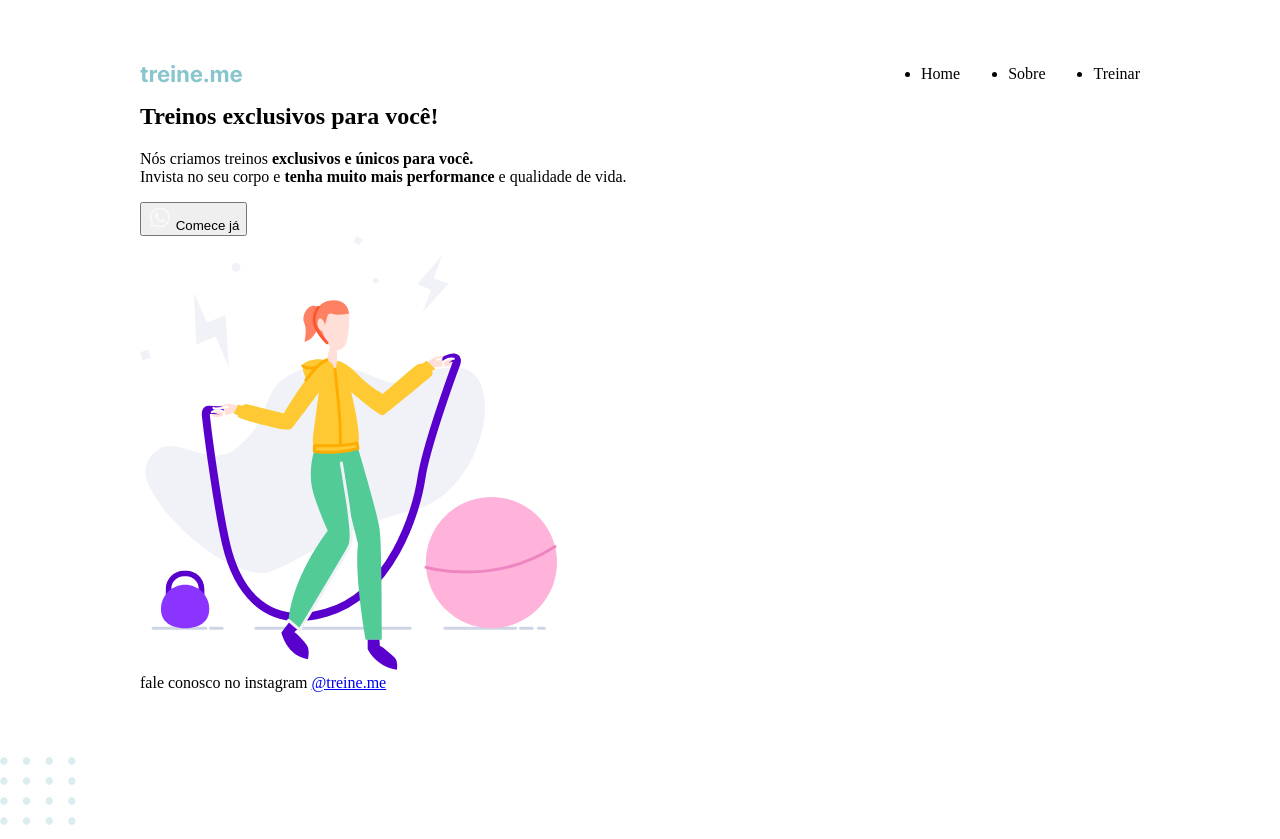
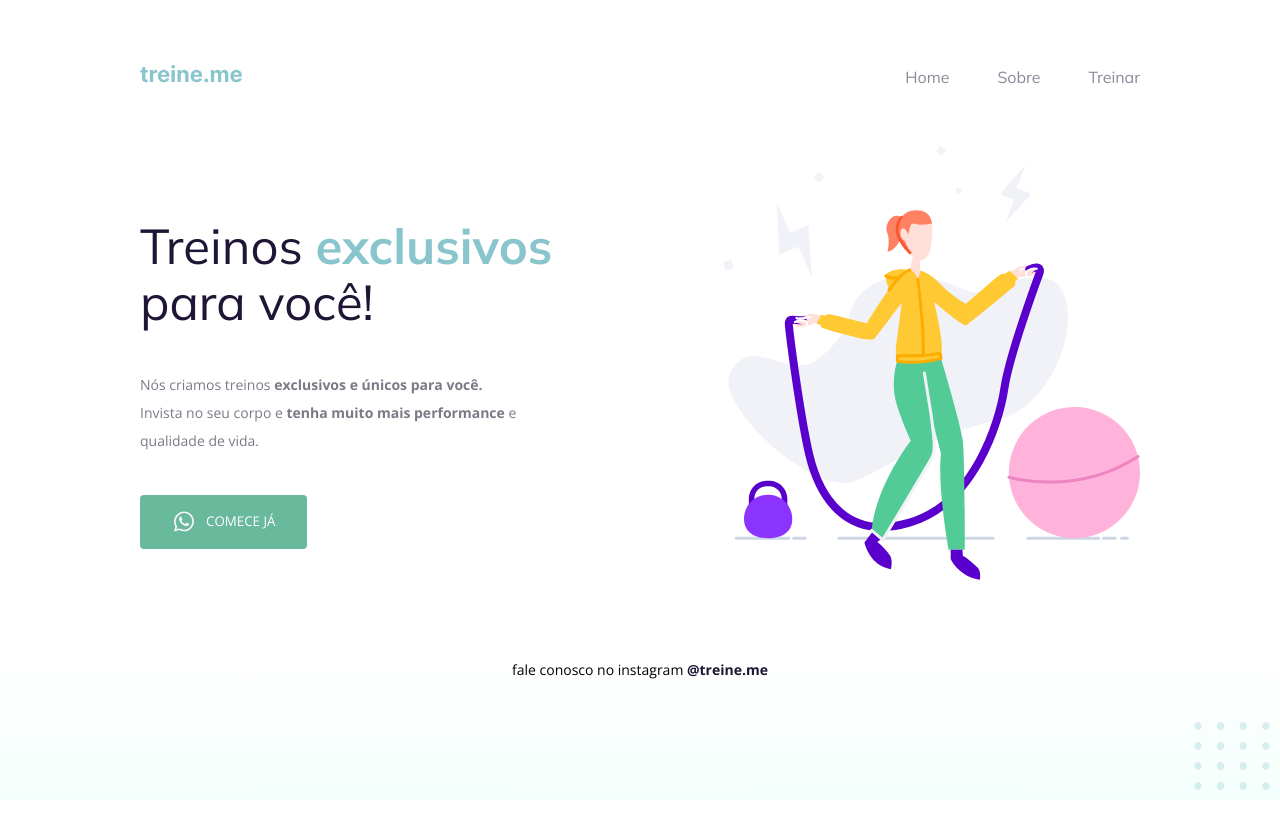
Before and after one commit to Edwardmaster7/Explorer, a plain HTML site: page Projeto02/index.html in a window 1280 px wide. After the commit the page ends 800 px from the top, so only its background shows below. Drawn offline with nearby package versions, Linux system fonts and the light colour scheme.

Commit message:
modified:   Projeto02/index.html 	modified:   Projeto02/style.css

```diff
--- a/Projeto02/index.html
+++ b/Projeto02/index.html
@@ -5,25 +5,30 @@
     <meta name="viewport" content="width=device-width, initial-scale=1.0">
     <title>Treine.me</title>
     <link rel="stylesheet" href="style.css">
+    <link rel="preconnect" href="https://fonts.googleapis.com">
+<link rel="preconnect" href="https://fonts.gstatic.com" crossorigin>
+<link href="https://fonts.googleapis.com/css2?family=Mulish:wght@400;700&family=Open+Sans:wght@400;700&display=swap" rel="stylesheet">
 </head>
 <body>
     <div class="page">
-        <header>
-            <img src="images/treine-me.svg" alt="Logomarca da Treine.me">
-            <nav>
-                <ul>
-                    <li>Home</li>
-                    <li>Sobre</li>
-                    <li>Treinar</li>
-                </ul>
-            </nav>
-        </header>
+        <nav>
+            <a id = "logo" href="#">
+                <img src="images/treine-me.svg" alt="Logomarca da Treine.me">
+            </a>
+            <ul>
+                <li><a href="#"> Home </a></li>
+                <li><a href="#"> Sobre </a></li>
+                <li><a href="#"> Treinar </a></li>
+            </ul>
+        </nav>
         <main>
             <section class="text">
                 <h1>Treinos <span>exclusivos</span> para você!</h1>
                 <p>Nós criamos treinos <strong>exclusivos e únicos para você.</strong>
                     <br>
-                    Invista no seu corpo e <strong>tenha muito mais performance</strong> e qualidade de vida.
+                    Invista no seu corpo e <strong>tenha muito mais performance</strong> e
+                    <br>
+                    qualidade de vida.
                 </p>
 
                 <button>
@@ -37,6 +42,6 @@
                fale conosco no instagram <a href="https://instagram.com/treineme" target="_blank">@treine.me</a>
         </footer>
     </div>
-    <img src="images/balls-decoration.svg" alt="Bolinhas decorativas verdes, agrupadas em forma de um quadrado, no canto inferior direito da página.">
+    <img id="balls" src="images/balls-decoration.svg" alt="Bolinhas decorativas verdes, agrupadas em forma de um quadrado, no canto inferior direito da página.">
 </body>
 </html>
--- a/Projeto02/style.css
+++ b/Projeto02/style.css
@@ -1,22 +1,120 @@
 body {
     margin: 0;
+    font-family: 'Open Sans', sans-serif;
+    background: linear-gradient(180deg, rgba(227, 255, 248, 0.00) 82.08%, rgba(227, 255, 248, 0.38) 100%);
+
+    height: 100vh;
 }
 
 .page{
     /*border: 1px solid red;*/
     width: 1000px;
-    margin: 65px auto;
+    margin: 0 auto 0;
+    padding-top: 65px;
 }
 
-header {
+nav {
     display: flex;
     justify-content: space-between;
     align-items: center;
+
 }
 
 ul {
     display: flex;
     gap: 48px;
+    list-style: none;
     margin: 0;
     padding: 0;
+
 }
+
+a {
+    text-decoration: none;
+    color: #1F1534;
+}
+
+ul li a{
+    opacity: 0.5;
+}
+
+ul li a:hover{
+    font-weight: bold;
+    opacity: 1;
+}
+
+h1, ul {
+    font-family: 'Mulish', sans-serif;
+}
+
+main {
+    margin-top: 58px;
+    display: flex;
+    align-items: center;
+    justify-content: space-between;
+}
+
+h1 {
+    color: #1F1534;
+    font-size: 49px;
+    font-weight: normal;
+    line-height: 56px;
+    width: 438px;
+}
+
+h1 span {
+    color: #89C5CC;
+    font-weight: bold;
+}
+
+p {
+    color: #7D7987;
+    font-family: 'Open Sans', sans-serif;
+    font-size: 14px;
+    font-weight: 400;
+    line-height: 28px; /* 200% */
+    margin: 40px 0;
+}
+
+
+button {
+    color: white;
+    text-transform: uppercase;
+    font-family: 'Open Sans', sans-serif;
+
+    background: #69B99D;
+    border: none;
+    border-radius: 4px;
+
+    display: inline-flex;
+    padding: 14px 32px 15px;
+    justify-content: center;
+    align-items: center;
+    gap: 10px;
+    flex-shrink: 0;
+
+    cursor: pointer;
+}
+
+button:hover {
+    background: #4da284;
+}
+
+footer {
+    font-family: 'Open Sans', sans-serif;
+    font-size: 14px;
+    font-style: normal;
+    text-align: center;
+    margin-top: 80px;
+}
+
+footer a {
+    text-decoration: none;
+    font-weight: bold;
+}
+
+#balls {
+    position: fixed;
+    bottom: 0;
+    right: 0;
+}
```
